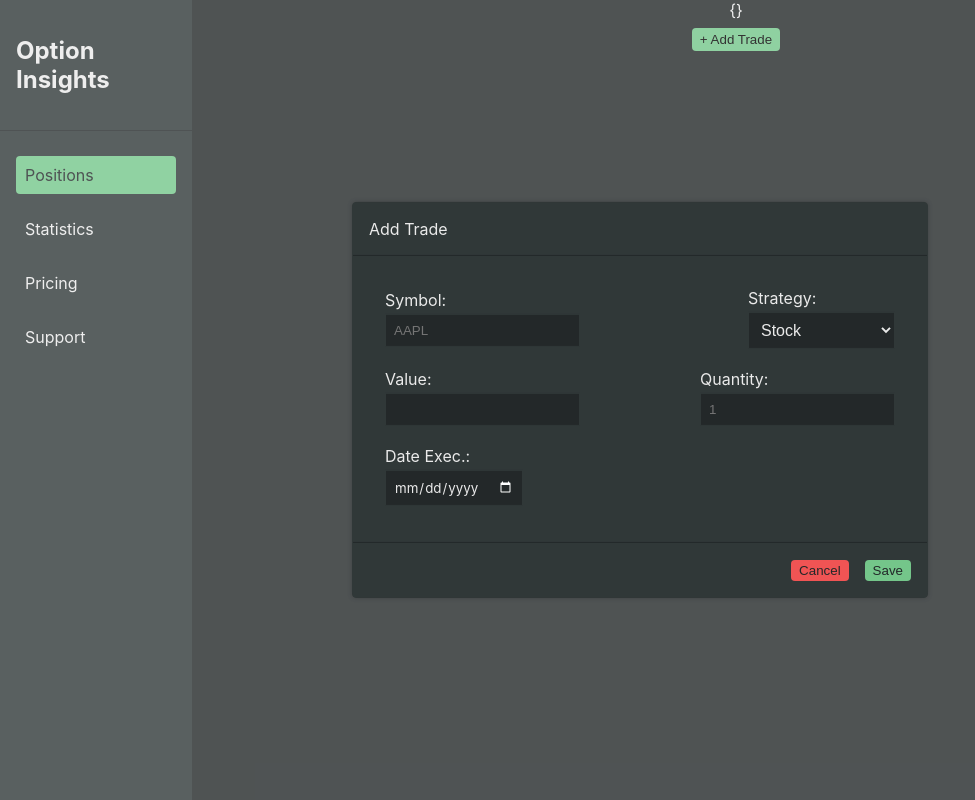
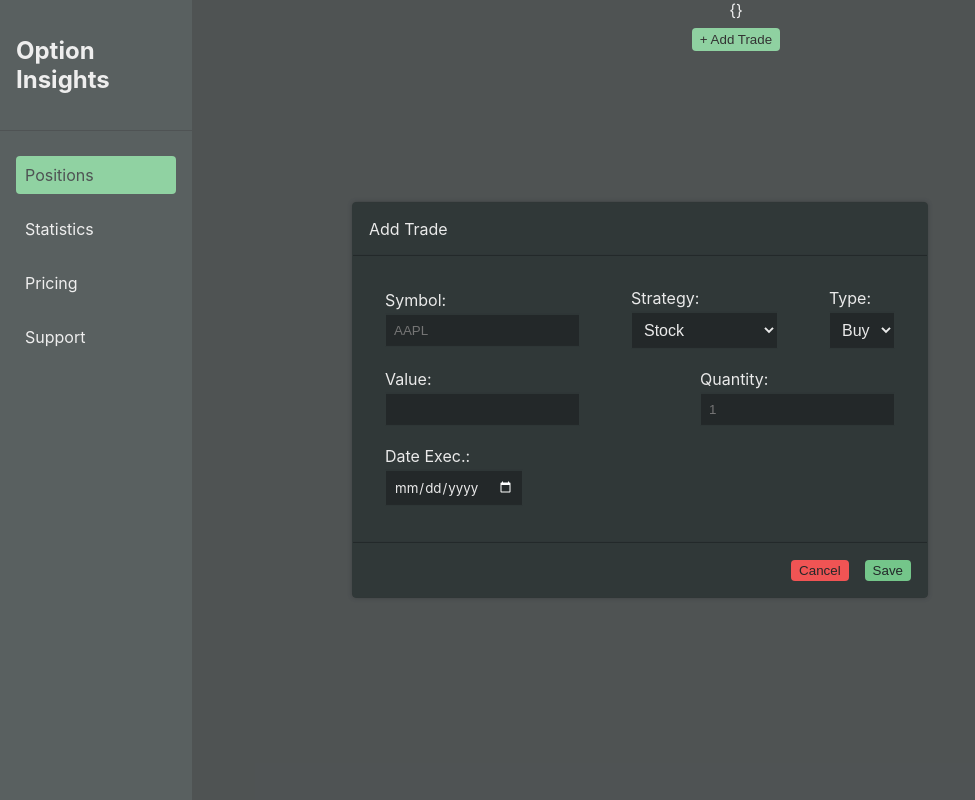
Before and after one commit to Byron-david/Option-Website, a React (Vite) app: page / in a window 1280 px wide. Both pictures are taken after a click on the button "+ Add Trade". Shown: the whole page, without its empty margins (0-975 px from the left). Built offline with nearby package versions, Linux system fonts and the light colour scheme.

Commit message:
-Added buy/sell button to add trade modal.

```diff
--- a/src/App.css
+++ b/src/App.css
@@ -149,7 +149,7 @@ input {
   padding: var(--padding);
 }
 
-input[type=text], input[type=date], input[type=number], select{
+input[type=text], input[type=date], input[type=number], input[type=checkbox], select{
   margin: 0.25rem 0;
   display: block;
   /* border: 1px solid var(--background-color-highlight); */
@@ -215,6 +215,8 @@ input[type=date]{
   border-top: 1px solid var(--text-color-dark);
   padding: var(--padding);
 }
+
+
 
 /* #addTrade {
   max-width: 80vw;
--- a/src/App.jsx
+++ b/src/App.jsx
@@ -6,7 +6,6 @@ import PositionsTable from './components/PositionsTable/PositionsTable.jsx'
 import ImportCsvModal from './components/ImportCsvModal.jsx'
 import Button from './components/Button/Button.jsx'
 import AddOption from './components/AddTrade/OptionLeg.jsx'
-import DropdownOptions from './components/Input/DropdownOptions.jsx'
 import { v4 as uuid } from 'uuid';
 import AddTradeForm from './components/AddTrade/AddTradeForm.jsx'
 
--- a/src/components/AddTrade/AddOption.jsx
+++ b/src/components/AddTrade/AddOption.jsx
@@ -1,6 +1,3 @@
-import Button from '../Button/Button.jsx'
-import styles from './AddTrade.module.css';
-
 function AddOption({ inputs, handleChange }) {
   return (
     <>
--- a/src/components/AddTrade/AddTradeForm.jsx
+++ b/src/components/AddTrade/AddTradeForm.jsx
@@ -1,5 +1,5 @@
 import { useState } from 'react'
-import DropdownOptions from '../Input/DropdownOptions.jsx'
+import OptionItems from '../Input/OptionItems.jsx'
 import Button from '../Button/Button.jsx'
 import AddOption from './AddOption.jsx'
 import { v4 as uuid } from 'uuid';
@@ -9,6 +9,7 @@ function AddTradeForm({ setNewTrade, handleClickClose }) {
   const [trade, setTrade] = useState({
     symbol: '',
     strike: '',
+    posType: '',
     tradeValue: '',
     expDate: '',
     quantity: '',
@@ -31,17 +32,10 @@ function AddTradeForm({ setNewTrade, handleClickClose }) {
     { id: uuid(), value: "custom", text: "Custom", quantity: 0 }
   ]
 
-  // const addTrade = (event) => {
-  //   event.preventDefault()
-  //   const noteObject = {
-  //     content: newNote,
-  //     important: Math.random() < 0.5,
-  //     id: notes.length + 1,
-  //   }
-
-  //   setNotes(notes.concat(noteObject))
-  //   setNewNote('')
-  // }
+  const positionType = [
+    { id: uuid(), value: "BUY", text: "Buy" },
+    { id: uuid(), value: "SELL", text: "Sell" },
+  ]
 
   const submitTrade = (event) => {
     event.preventDefault()
@@ -60,10 +54,11 @@ function AddTradeForm({ setNewTrade, handleClickClose }) {
   const handleStrategy = (event) => {
     const currentStrategy = event.target.value
 
-    setStrategy(event.target.value)
+    setStrategy(currentStrategy)
 
     let newLeg = {
       strike: '',
+      posType: '',
       tradeValue: '',
       expDate: '',
       quantity: '',
@@ -75,6 +70,7 @@ function AddTradeForm({ setNewTrade, handleClickClose }) {
     setLeg([])
     setLeg(legQuantity)
   }
+
 
   const handleSubmit = (event) => {
     event.preventDefault();
@@ -118,7 +114,16 @@ function AddTradeForm({ setNewTrade, handleClickClose }) {
                       name="strategy"
                       value={strategy}
                       onChange={handleStrategy}>
-                      <DropdownOptions items={strategyOptions}/>
+                      <OptionItems items={strategyOptions}/>
+                  </select>
+                </label>
+                <label >Type:
+                  <select
+                      className="inputSelect"
+                      name="posType"
+                      value={trade.posType}
+                      onChange={handleTrade}>
+                      <OptionItems items={positionType}/>
                   </select>
                 </label>
                 <label>Value:
@@ -150,7 +155,7 @@ function AddTradeForm({ setNewTrade, handleClickClose }) {
                   />
                 </label>
             </div>
-            <AddLeg leg={leg} setLeg={setLeg} strategy={strategy} />
+            <AddLeg leg={leg} setLeg={setLeg} strategy={strategy} items={positionType} />
           </div>
           <div className="footerTemplate">
             <Button text="Cancel" backgroundColor="var(--background-color-button-red)" handleClick={handleClickClose} />
--- a/src/components/AddTrade/OptionLeg.jsx
+++ b/src/components/AddTrade/OptionLeg.jsx
@@ -1,7 +1,8 @@
 import Button from '../Button/Button.jsx'
 import styles from './AddTrade.module.css';
+import OptionItems from '../Input/OptionItems.jsx'
 
-function OptionLeg({ strategy, inputs, handleClick, handleChange }) {
+function OptionLeg({ strategy, inputs, handleClick, handleChange, items }) {
   let button;
   if (strategy === "custom") {
     button = <Button handleClick={handleClick} className="buttonRemove" />
@@ -12,6 +13,15 @@ function OptionLeg({ strategy, inputs, handleClick, handleChange }) {
       <div className={styles.addOption}>
         {button}
         {/* <Button handleClick={handleClick} className="buttonRemove" /> */}
+        <label >Type:
+          <select
+              className="inputSelect"
+              name="posType"
+              value={inputs.posType}
+              onChange={handleChange}>
+              <OptionItems items={items}/>
+          </select>
+        </label>
         <label>Strike Price:
           <input
             required="required"
```
Also changed, not shown: src/components/AddTrade/AddLeg.jsx (+0 -43 lines), src/components/Input/OptionItems.jsx (renamed from src/components/Input/DropdownOptions.jsx). Lines whose indentation alone changed are shown as unchanged.
